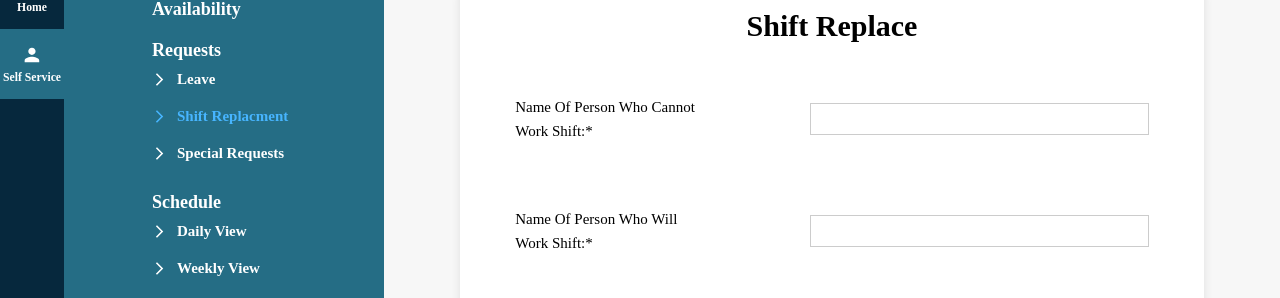
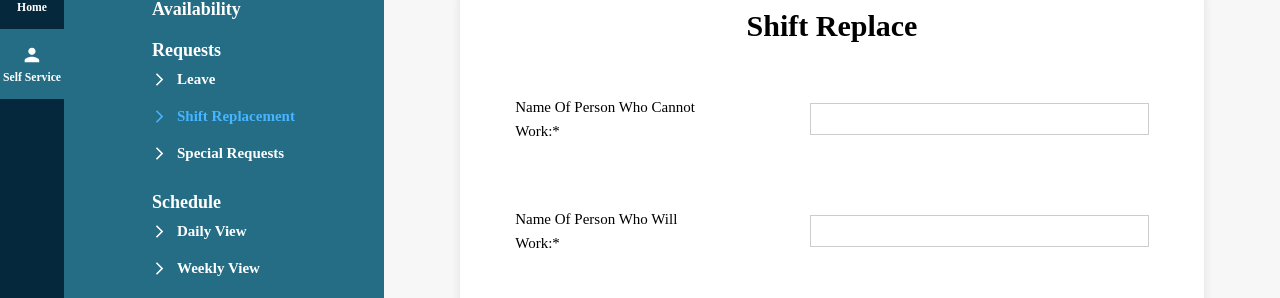
Before and after one commit to Sneha-Shaw/shift_frontend, a React (Create React App) app: page /self-service/requests/shift in a window 1280 px wide. Shown: the part 96-394 px from the top of the page. Built offline with nearby package versions, Linux system fonts and the light colour scheme.

Commit message:
`feat`:`refactored`

```diff
--- a/src/components/SubSidebar/SubSidebar.js
+++ b/src/components/SubSidebar/SubSidebar.js
@@ -40,7 +40,7 @@ const SubSidebar = () => {
                                     color: isActive ? '#47B5FF' : 'none',
                                 })} className={classes.navLink}>
                                 <ArrowForwardIosIcon />
-                                <span className={classes.listItemText}>Shift Replacment</span>
+                                <span className={classes.listItemText}>Shift Replacement</span>
                             </NavLink>
                         </li>
                         <li className={classes.subListItem}>
--- a/src/pages/ShiftReplace/ShiftReplace.js
+++ b/src/pages/ShiftReplace/ShiftReplace.js
@@ -21,11 +21,11 @@ const ShiftReplace = () => {
         <h1>Shift Replace</h1>
         <div className={classes.form}>
           <div className={classes.formItem}>
-            <label htmlFor="name">Name of person who cannot work shift:*</label>
+            <label htmlFor="name">Name of person who cannot work:*</label>
             <input type="text" id="name" />
           </div>
           <div className={classes.formItem}>
-            <label htmlFor="name">Name of person who will work shift:*</label>
+            <label htmlFor="name">Name of person who will work:*</label>
             <input type="text" id="name" />
           </div>
           <div className={classes.formItem}>
```
Also changed, not shown: 1 other file (tests, documents, lock files or other folders).
